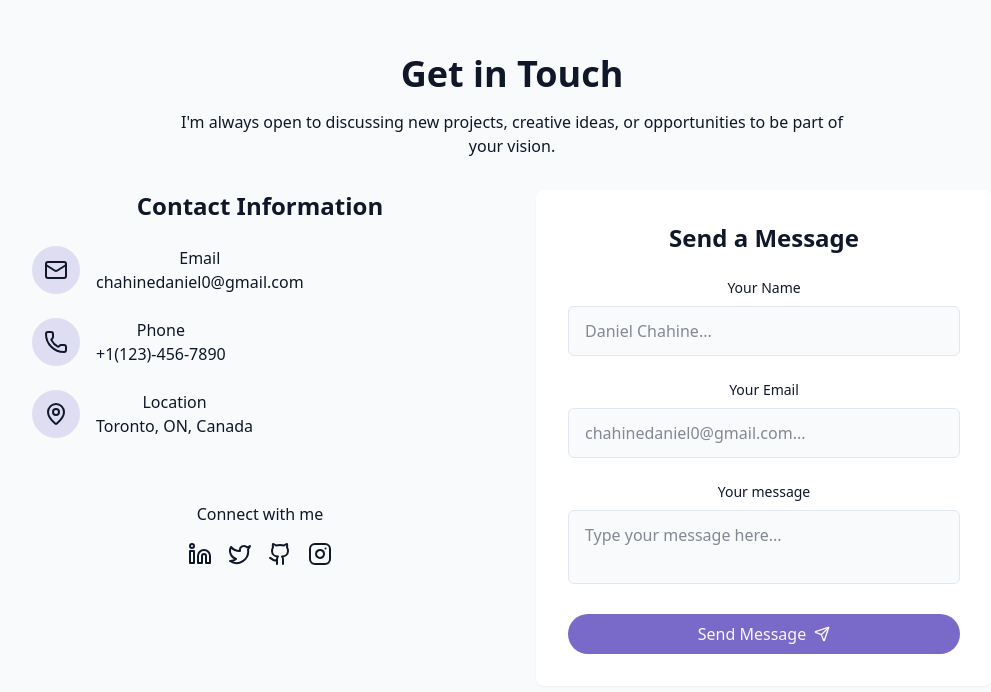
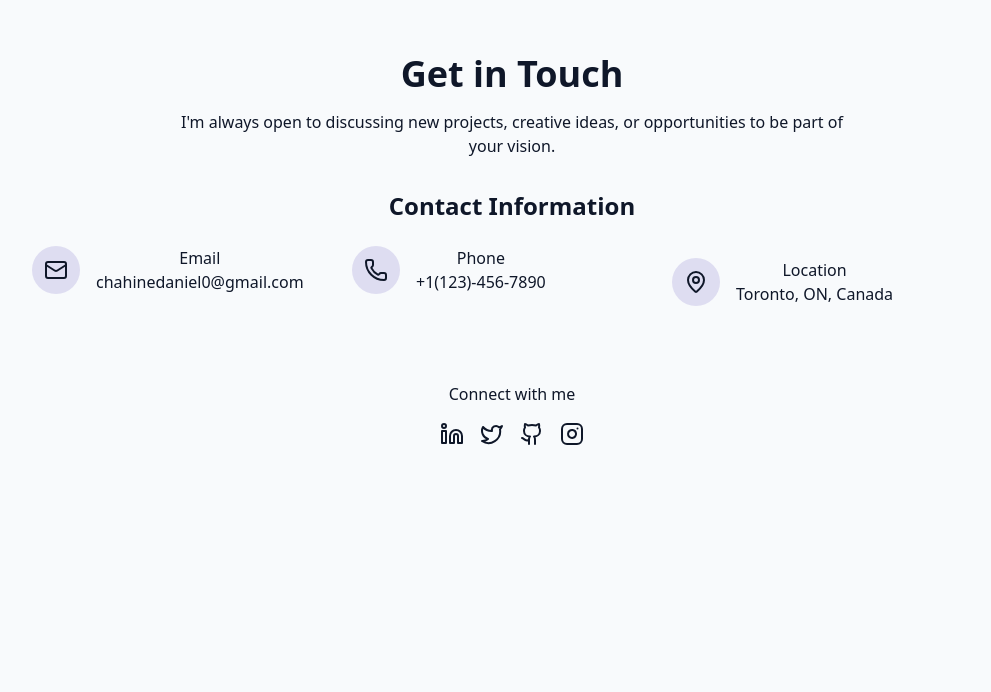
Before and after one commit to DanielChahine0/DanielChahine0.github.io, a React (Vite) app: page / in a window 1280 px wide. Shown: the part 2898-3590 px from the top of the page, without its empty margins (128-1119 px from the left). After the commit the page ends 3440 px from the top, so only its background shows below. Built offline with nearby package versions, Linux system fonts and the light colour scheme.

Commit message:
Created the contact section

```diff
--- a/src/App.jsx
+++ b/src/App.jsx
@@ -1,11 +1,13 @@
 import { BrowserRouter, Route, Routes } from "react-router"
 import { Home } from "./pages/Home"
 import { NotFound } from "./pages/NotFound"
+import { Toaster } from "@/components/ui/toaster"
 
 function App() {
 
   return (
     <>
+    <Toaster />
       <BrowserRouter>
         <Routes>
           <Route index element={<Home />} />
--- a/src/components/ContactSection.jsx
+++ b/src/components/ContactSection.jsx
@@ -1,15 +1,29 @@
 import { Github, Instagram, Linkedin, Mail, MapPin, Phone, Send, Twitter } from "lucide-react";
 import { cn } from "@/lib/utils";
+import { useToast } from "@/hooks/use-toast";
+import { useState } from "react";
 
 export const ContactSection = () => {
+
+    const {toast} = useToast();
+    const [isSubmitting, setIsSubmitting] = useState(false);
 
     const handleSubmit = (e) => {
         e.preventDefault();
 
+        setIsSubmitting(true);
+
         setTimeout(() => {
-            alert("Thank you for your message! I'll get back to you soon.");
-            e.target.reset(); // Reset the form after submission
+            toast({
+                title: "Message Sent",
+                description: "Thank you for reaching out! I will get back to you soon.",
+                duration: 3000,
+                variant: "success",
+            });
+
+        setIsSubmitting(false);
         }, 1000);
+
     }
     return (
         <section
@@ -25,10 +39,9 @@ export const ContactSection = () => {
                     I'm always open to discussing new projects, creative ideas, or opportunities to be part of your vision.
                 </p>
 
-                <div className="grid grid-cols-1 md:grid-cols-2 gap-12">
                     <div className="space-y-8">
                         <h3 className="text-2xl font-semibold mb-6">Contact Information</h3>
-                        <div className="space-y-6 justify-center">
+                        <div className="grid grid-cols-1 md:grid-cols-2 lg:grid-cols-3 space-y-6 flex-col items-center">
                             <div className="flex items-start space-x-4">
                                 <div className="p-3 rounded-full bg-primary/20 ">
                                     <Mail className="h-6 w-6"/>
@@ -97,62 +110,6 @@ export const ContactSection = () => {
                         </div>
                     </div>
 
-                    <div className="bg-card p-8 rounded-lg shadow-xs">
-                        <h3 className="text-2xl font-semibold mb-6">Send a Message</h3>
-
-                        <form className="space-y-6">
-                            <div>
-                                <label htmlFor="name" className="block text-sm font-medium mb-2">
-                                    Your Name
-                                </label>
-                                <input
-                                    type="text"
-                                    id="name"
-                                    name="name"
-                                    required
-                                    className="w-full px-4 py-3 rounded-md border border-input bg-background focus:outline-hidden focus:ring-primary"
-                                    placeholder="Daniel Chahine..."
-                                />
-                            </div>
-
-                            <div>
-                                <label htmlFor="email" className="block text-sm font-medium mb-2">
-                                    Your Email
-                                </label>
-                                <input
-                                    type="email"
-                                    id="email"
-                                    name="email"
-                                    required
-                                    className="w-full px-4 py-3 rounded-md border border-input bg-background focus:outline-hidden focus:ring-primary"
-                                    placeholder="chahinedaniel0@gmail.com..."
-                                />
-                            </div>
-
-                            <div>
-                                <label htmlFor="message" className="block text-sm font-medium mb-2">
-                                    Your message
-                                </label>
-                                < textarea
-                                    id="message"
-                                    name="message"
-                                    required
-                                    className="w-full px-4 py-3 rounded-md border border-input bg-background focus:outline-hidden focus:ring-primary resize-none"
-                                    placeholder="Type your message here..."
-                                />
-                            </div>
-
-                            <button type="submit" className={
-                                cn("cosmic-button w-full flex items-center justify-center gap-2",
-
-                                )
-                            }>
-                                Send Message
-                                <Send size={16}/>
-                            </button>
-                        </form>
-                    </div>
-                </div>
             </div>
         </section>
     );
--- /dev/null
+++ b/src/hooks/use-toast.js
@@ -0,0 +1,144 @@
+import * as React from "react";
+
+const TOAST_LIMIT = 1;
+const TOAST_REMOVE_DELAY = 1000000;
+
+let count = 0;
+
+function genId() {
+  count = (count + 1) % Number.MAX_SAFE_INTEGER;
+  return count.toString();
+}
+
+const toastTimeouts = new Map();
+
+const addToRemoveQueue = (toastId) => {
+  if (toastTimeouts.has(toastId)) {
+    return;
+  }
+
+  const timeout = setTimeout(() => {
+    toastTimeouts.delete(toastId);
+    dispatch({
+      type: "REMOVE_TOAST",
+      toastId: toastId,
+    });
+  }, TOAST_REMOVE_DELAY);
+
+  toastTimeouts.set(toastId, timeout);
+};
+
+const reducer = (state, action) => {
+  switch (action.type) {
+    case "ADD_TOAST":
+      return {
+        ...state,
+        toasts: [action.toast, ...state.toasts].slice(0, TOAST_LIMIT),
+      };
+
+    case "UPDATE_TOAST":
+      return {
+        ...state,
+        toasts: state.toasts.map((t) =>
+          t.id === action.toast.id ? { ...t, ...action.toast } : t
+        ),
+      };
+
+    case "DISMISS_TOAST": {
+      const { toastId } = action;
+
+      if (toastId) {
+        addToRemoveQueue(toastId);
+      } else {
+        state.toasts.forEach((toast) => {
+          addToRemoveQueue(toast.id);
+        });
+      }
+
+      return {
+        ...state,
+        toasts: state.toasts.map((t) =>
+          t.id === toastId || toastId === undefined
+            ? {
+                ...t,
+                open: false,
+              }
+            : t
+        ),
+      };
+    }
+    case "REMOVE_TOAST":
+      if (action.toastId === undefined) {
+        return {
+          ...state,
+          toasts: [],
+        };
+      }
+      return {
+        ...state,
+        toasts: state.toasts.filter((t) => t.id !== action.toastId),
+      };
+  }
+};
+
+const listeners = [];
+
+let memoryState = { toasts: [] };
+
+function dispatch(action) {
+  memoryState = reducer(memoryState, action);
+  listeners.forEach((listener) => {
+    listener(memoryState);
+  });
+}
+
+function toast(props) {
+  const id = genId();
+
+  const update = (props) =>
+    dispatch({
+      type: "UPDATE_TOAST",
+      toast: { ...props, id },
+    });
+  const dismiss = () => dispatch({ type: "DISMISS_TOAST", toastId: id });
+
+  dispatch({
+    type: "ADD_TOAST",
+    toast: {
+      ...props,
+      id,
+      open: true,
+      onOpenChange: (open) => {
+        if (!open) dismiss();
+      },
+    },
+  });
+
+  return {
+    id: id,
+    dismiss,
+    update,
+  };
+}
+
+function useToast() {
+  const [state, setState] = React.useState(memoryState);
+
+  React.useEffect(() => {
+    listeners.push(setState);
+    return () => {
+      const index = listeners.indexOf(setState);
+      if (index > -1) {
+        listeners.splice(index, 1);
+      }
+    };
+  }, [state]);
+
+  return {
+    ...state,
+    toast,
+    dismiss: (toastId) => dispatch({ type: "DISMISS_TOAST", toastId }),
+  };
+}
+
+export { useToast, toast };
```
